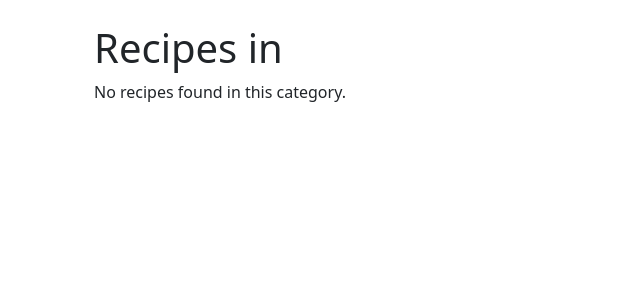
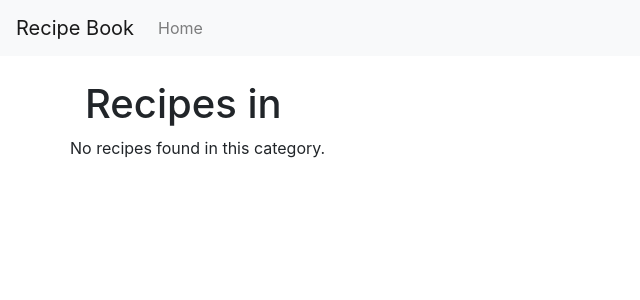
Before and after one commit to OleksiiGopkalo/Main, a Django app: page /category_detail/ in a window 1280 px wide. Shown: the top 300 px of the page, without its empty margins (0-640 px from the left). Run offline with Django 4.2, Linux system fonts and the light colour scheme; some libraries are stand-ins or nearby versions.

Commit message:
base update

```diff
--- a/templates/base.html
+++ b/templates/base.html
@@ -1,14 +1,29 @@
 <!DOCTYPE html>
-<html>
+<html lang="en">
 <head>
-    <title>{% block title %}{% endblock %}</title>
-    <link rel="stylesheet" href="https://cdn.jsdelivr.net/npm/bootstrap@5.0.0-beta3/dist/css/bootstrap.min.css">
+    <meta charset="UTF-8">
+    <meta name="viewport" content="width=device-width, initial-scale=1.0">
+    <title>{% block title %}Recipe Book{% endblock %}</title>
+    <link rel="stylesheet" href="https://stackpath.bootstrapcdn.com/bootstrap/4.5.2/css/bootstrap.min.css">
 </head>
 <body>
-    <div class="container mt-4">
-        {% block content %}
-        {% endblock %}
-    </div>
-    <script src="https://cdn.jsdelivr.net/npm/bootstrap@5.0.0-beta3/dist/js/bootstrap.bundle.min.js"></script>
+    <nav class="navbar navbar-expand-lg navbar-light bg-light">
+        <a class="navbar-brand" href="#">Recipe Book</a>
+        <div class="collapse navbar-collapse">
+            <ul class="navbar-nav mr-auto">
+                <li class="nav-item">
+                    <a class="nav-link" href="{% url 'recipe:main' %}">Home</a>
+                </li>
+
+            </ul>
+        </div>
+    </nav>
+
+    {% block content %}
+    {% endblock %}
+
+    <script src="https://code.jquery.com/jquery-3.5.1.slim.min.js"></script>
+    <script src="https://cdn.jsdelivr.net/npm/@popperjs/core@2.5.4/dist/umd/popper.min.js"></script>
+    <script src="https://stackpath.bootstrapcdn.com/bootstrap/4.5.2/js/bootstrap.min.js"></script>
 </body>
 </html>
```
Also changed, not shown: recipe/tests/test_main.py (+1 -1 lines).
